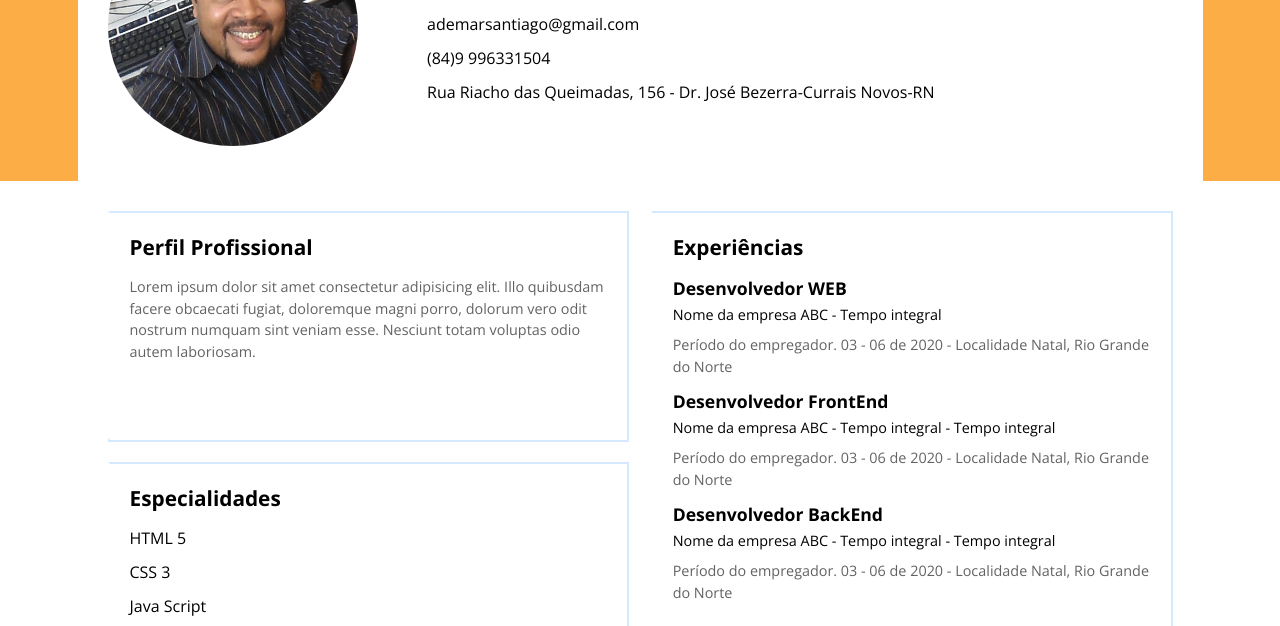
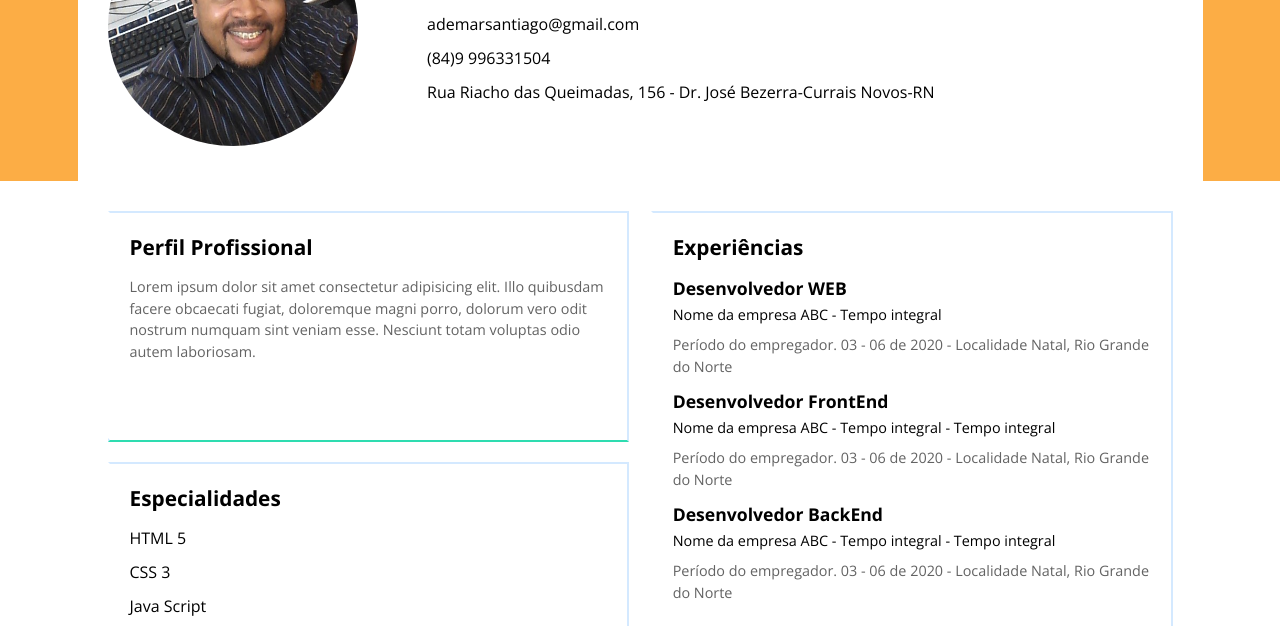
Before and after one commit to ademar-santiago/ademar-santiago.github.io, a plain HTML site: page index.html in a window 1280 px wide. Shown: the part 153-779 px from the top of the page. Drawn offline with nearby package versions, Linux system fonts and the light colour scheme.

Commit message:
alterado cor de border bottom

```diff
--- a/assets/css/style.css
+++ b/assets/css/style.css
@@ -306,7 +306,7 @@ label span{
         animation-duration: 1s, 1s;
         animation-delay: 4s, 5s;
         animation-fill-mode: forwards;
-        border-bottom-color: #d4e9ff;
+        border-bottom-color: hsl(165, 71%, 52%);
         border-left-color: #d4e9ff;
     }
     main .coluna{
```
